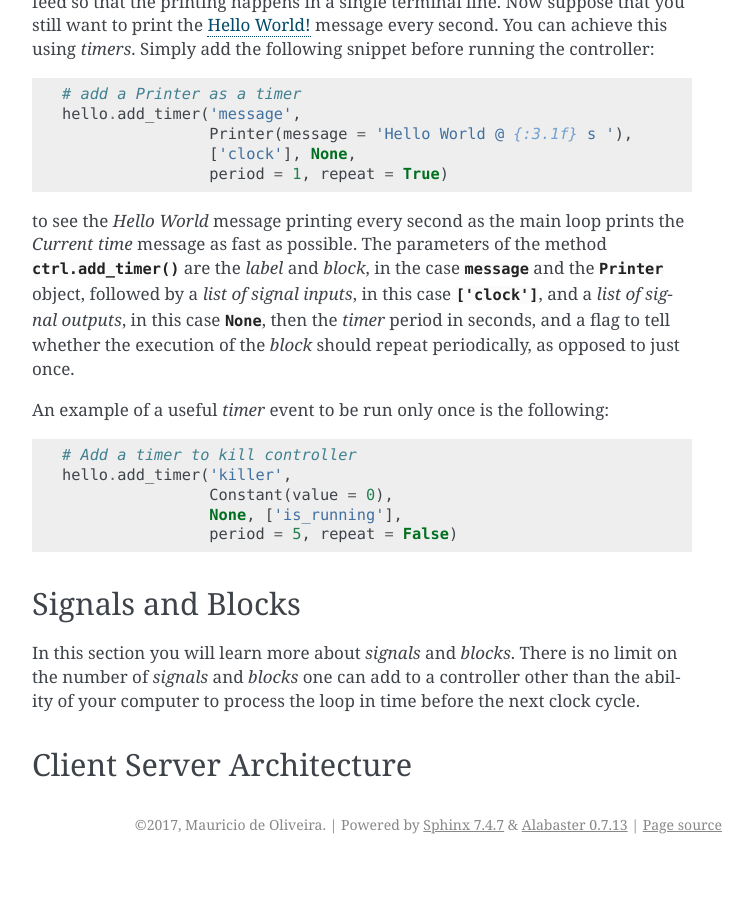
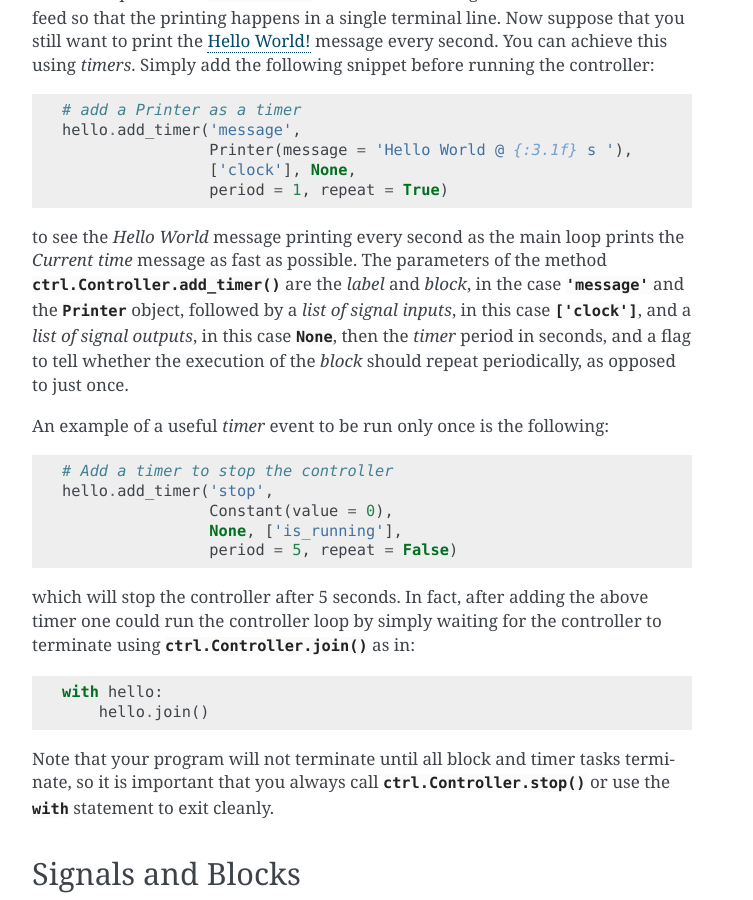
Before and after one commit to mcdeoliveira/pyctrl, a Sphinx documentation site: the page built from doc/tutorial.rst, in a window 1280 px wide and 900 px high, scrolled down 9154 px. Shown: the whole window, without its empty margins (388-1141 px from the left). Built offline with Sphinx 7.4.7, drawn with Linux system fonts in a browser that asks for light colours; before the commit the page ends 10018 px from its top, so only the background shows below that; some of the changed text lies outside the part shown.

Commit message:
More docs and refinements on Timer

```diff
--- a/doc/tutorial.rst
+++ b/doc/tutorial.rst
@@ -52,8 +52,9 @@
 This program will print the message *Hello World!* on the screen 4
 times.
 
+----------------
 What's going on?
-^^^^^^^^^^^^^^^^
+----------------
 
 Let's now analyze each part of the above code to make sense of what is
 going on. The first couple lines import the modules to be used from
@@ -88,7 +89,7 @@
 
 The parameters to :py:meth:`ctrl.Controller.add_source` are a *label*,
 in this case :py:data:`clock`, a :py:mod:`ctrl.block` object, in this
-case :py:class:`TimerClock`, and a *list of signal outputs*, in this
+case :py:class:`ctrl.block.clock.TimerClock`, and a *list of signal outputs*, in this
 case the *signal* :py:data:`['clock']`.
 
 :py:class:`ctrl.block.clock.TimerClock` is a clock based on python's
@@ -106,7 +107,7 @@
 least one *input* but produces *no output*.
 
 The parameters to :py:meth:`ctrl.Controller.add_sink` are a *label*,
-in this case :py:data:`message`, a :py:mod:`ctrl.block` object, in this
+in this case :py:data:`'message'`, a :py:mod:`ctrl.block` object, in this
 case :py:class:`Printer`, and a *list of inputs*, in this case
 :py:data:`['clock']`.
 
@@ -153,9 +154,9 @@
 controller would continue to run even as the program terminates, which
 is not the desired behavior in this first example.
 
-
+-------------------
 The controller loop
-^^^^^^^^^^^^^^^^^^^
+-------------------
 
 In order to understand what is going on on behind the scenes we shall
 probe the contents of the controller variable :py:data:`hello`. For
@@ -169,7 +170,7 @@
 
     > Controller with 0 device(s), 2 signal(s), 1 source(s), 1 sink(s), and 0 filter(s)
 
-For more information we use the method :py:meth:`ctrl.info`. For
+For more information we use the method :py:meth:`ctrl.Controller.info`. For
 example::
 
     print(hello.info('all'))
@@ -257,8 +258,8 @@
 is useful to have a default controller with a clock. In fact, as you
 will learn later in :ref:`Timers`, every :py:class:`ctrl.Controller`
 comes equipped with some kind of clock. The method
-:py:meth:`ctrl.add_device` automates the process of adding blocks to a
-controller. For example, the following code::
+:py:meth:`ctrl.Controller.add_device` automates the process of adding
+blocks to a controller. For example, the following code::
 
   from ctrl import Controller
 
@@ -274,8 +275,8 @@
 is added to :py:data:`controller` as the *source* labeled
 :py:data:`clock` with *output signal* :py:data:`clock`. Setting the
 attribute :py:data:`enable` equal to `True` makes sure that the device
-is *enabled* at every call to :py:meth:`ctrl.start` and *disabled* at
-every call to :py:meth:`ctrl.stop`.
+is *enabled* at every call to :py:meth:`ctrl.Controller.start` and *disabled* at
+every call to :py:meth:`ctrl.Controller.stop`.
 
 A controller with a timer based clock is so common that the above
 construction is provided as a module in :py:mod:`ctrl.timer`. Using
@@ -308,9 +309,9 @@
 
 Note that we no longer have to disable the `clock` *source*, which is
 handled automatically when exiting the :py:obj:`with` statement by
-calling :py:meth:`ctrl.stop`. However, disabling the clock causes an
-additional clock read, which would print one extra message on the
-screen. This is avoided by calling::
+calling :py:meth:`ctrl.Controller.stop`. However, disabling the clock
+causes an additional clock read, which would print one extra message
+on the screen. This is avoided by calling::
 
   hello.set_sink('message', enabled = False)
 
@@ -341,7 +342,7 @@
 The notion of *device* is much more than a simple convenience
 though. By having the controller dynamically initialize a block by
 providing the module and class as strings to
-:py:meth:`ctrl.add_device`, the arguments
+:py:meth:`ctrl.Controller.add_device`, the arguments
 :py:data:`'ctrl.block.clock'` and :py:data:`'TimerClock'` above, we
 can initialize blocks that rely on specific hardware remotely using
 our :ref:`Client Server Architecture`, as you will learn later.
@@ -482,21 +483,34 @@
 
 to see the `Hello World` message printing every second as the main
 loop prints the `Current time` message as fast as possible. The
-parameters of the method :py:meth:`ctrl.add_timer` are the *label* and
-*block*, in the case :py:data:`message` and the :py:class:`Printer`
-object, followed by a *list of signal inputs*, in this case
-:py:data:`['clock']`, and a *list of signal outputs*, in this case
-:py:data:`None`, then the *timer* period in seconds, and a flag to
-tell whether the execution of the *block* should repeat periodically,
-as opposed to just once.
+parameters of the method :py:meth:`ctrl.Controller.add_timer` are the
+*label* and *block*, in the case :py:data:`'message'` and the
+:py:class:`Printer` object, followed by a *list of signal inputs*, in
+this case :py:data:`['clock']`, and a *list of signal outputs*, in
+this case :py:data:`None`, then the *timer* period in seconds, and a
+flag to tell whether the execution of the *block* should repeat
+periodically, as opposed to just once.
 
 An example of a useful *timer* event to be run only once is the following::
 
-    # Add a timer to kill controller
-    hello.add_timer('killer',
+    # Add a timer to stop the controller
+    hello.add_timer('stop',
 		    Constant(value = 0),
 		    None, ['is_running'],
                     period = 5, repeat = False)
+
+which will stop the controller after 5 seconds. In fact, after adding
+the above timer one could run the controller loop by simply waiting
+for the controller to terminate using :py:meth:`ctrl.Controller.join`
+as in::
+
+    with hello:
+        hello.join()
+
+Note that your program will not terminate until all block and timer
+tasks terminate, so it is important that you always call
+:py:meth:`ctrl.Controller.stop` or use the :py:obj:`with` statement to
+exit cleanly.
 
 ------------------
 Signals and Blocks
```
Also changed, not shown: 7 other files.
